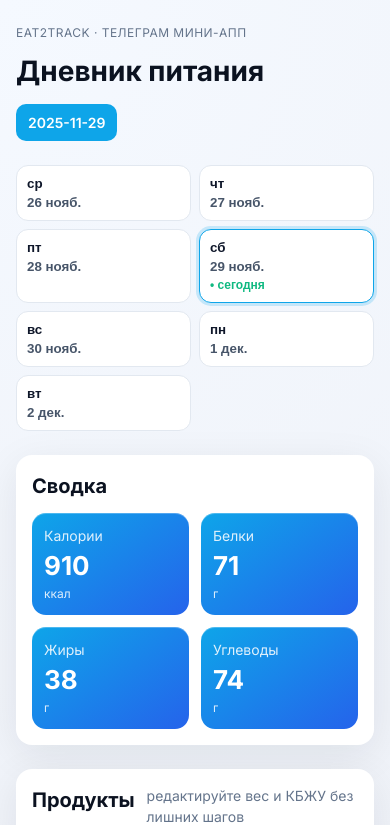
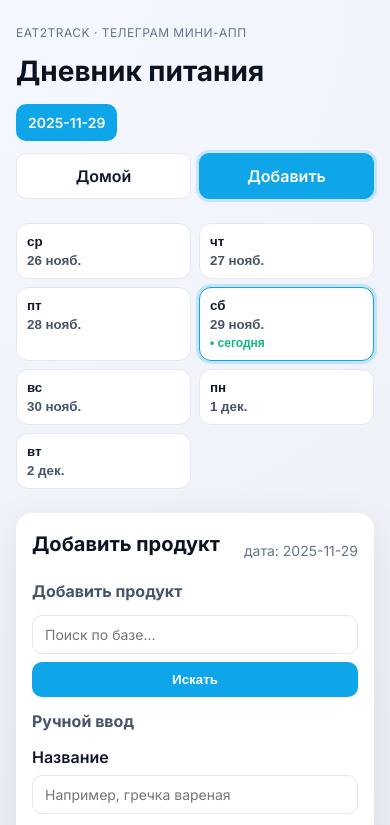
Before and after one commit to makeycc/eat2track, a React (Vite) app: page /add in a window 390 px wide. Shown: the top 825 px of the page. Built offline with nearby package versions, Linux system fonts and the light colour scheme.

Commit message:
Add client routing and shared diary store

```diff
--- a/package.json
+++ b/package.json
@@ -19,6 +19,7 @@
     "@twa-dev/sdk": "7.10.0",
     "react": "^18.3.1",
     "react-dom": "^18.3.1",
+    "react-router-dom": "^6.28.0",
     "zustand": "^4.5.5"
   },
   "devDependencies": {
--- a/src/App.tsx
+++ b/src/App.tsx
@@ -1,100 +1,37 @@
-import { useMemo, useState } from 'react';
-import { DaySlider } from './components/DaySlider';
-import { MacroSummary } from './components/MacroSummary';
-import { FoodList } from './components/FoodList';
-import { AddProductForm } from './components/AddProductForm';
-import { DiaryEntry, Macros, Product } from './types';
-
-const sampleProducts: Product[] = [
-  { id: 'p1', name: 'Куриная грудка', calories: 165, protein: 31, fat: 3.6, carbs: 0 },
-  { id: 'p2', name: 'Рис отварной', calories: 130, protein: 2.7, fat: 0.3, carbs: 28 },
-  { id: 'p3', name: 'Авокадо', calories: 160, protein: 2, fat: 15, carbs: 9 },
-];
-
-function calculateDailyTotals(entries: DiaryEntry[]): Macros {
-  return entries.reduce(
-    (acc, entry) => {
-      const factor = entry.weight / 100;
-      const macros = entry.macrosOverride;
-      acc.calories += macros?.calories ?? entry.product.calories * factor;
-      acc.protein += macros?.protein ?? entry.product.protein * factor;
-      acc.fat += macros?.fat ?? entry.product.fat * factor;
-      acc.carbs += macros?.carbs ?? entry.product.carbs * factor;
-      return acc;
-    },
-    { calories: 0, protein: 0, fat: 0, carbs: 0 }
-  );
-}
-
-function getTodayISO() {
-  return new Date().toISOString().slice(0, 10);
-}
+import { NavLink, BrowserRouter, Routes, Route } from 'react-router-dom';
+import { AddProductPage } from './pages/AddProductPage';
+import { HomePage } from './pages/HomePage';
+import { useDiaryStore } from './store/useDiaryStore';
 
 export default function App() {
-  const [selectedDate, setSelectedDate] = useState<string>(getTodayISO());
-  const [entries, setEntries] = useState<Record<string, DiaryEntry[]>>({
-    [getTodayISO()]: sampleProducts.map((product) => ({ id: crypto.randomUUID(), product, weight: 200 })),
-  });
-  const [searchHistory, setSearchHistory] = useState<string[]>([]);
-
-  const currentEntries = entries[selectedDate] ?? [];
-  const totals = useMemo(() => calculateDailyTotals(currentEntries), [currentEntries]);
-
-  const upsertEntry = (entry: DiaryEntry) => {
-    setEntries((prev) => {
-      const dayEntries = prev[selectedDate] ?? [];
-      const idx = dayEntries.findIndex((item) => item.id === entry.id);
-      if (idx === -1) return { ...prev, [selectedDate]: [...dayEntries, entry] };
-      const updated = [...dayEntries];
-      updated[idx] = entry;
-      return { ...prev, [selectedDate]: updated };
-    });
-  };
-
-  const deleteEntry = (id: string) => {
-    setEntries((prev) => {
-      const dayEntries = prev[selectedDate] ?? [];
-      return { ...prev, [selectedDate]: dayEntries.filter((item) => item.id !== id) };
-    });
-  };
-
-  const handleSearch = (query: string) => {
-    setSearchHistory((prev) => [query, ...prev.filter((item) => item !== query)].slice(0, 6));
-  };
-
-  const handleCreate = (entry: DiaryEntry) => {
-    upsertEntry(entry);
-    setSelectedDate(selectedDate);
-  };
+  const selectedDate = useDiaryStore((state) => state.selectedDate);
 
   return (
+    <BrowserRouter>
       <div className="app-shell">
         <header>
           <div>
             <p className="eyebrow">eat2track · телеграм мини-апп</p>
             <h1>Дневник питания</h1>
           </div>
+          <div className="header-right">
             <div className="today-chip">{selectedDate}</div>
+            <nav className="nav-buttons">
+              <NavLink to="/" className={({ isActive }) => `nav-button ${isActive ? 'active' : ''}`}>
+                Домой
+              </NavLink>
+              <NavLink to="/add" className={({ isActive }) => `nav-button ${isActive ? 'active' : ''}`}>
+                Добавить
+              </NavLink>
+            </nav>
+          </div>
         </header>
 
-      <DaySlider selectedDate={selectedDate} onChange={setSelectedDate} />
-
-      <section>
-        <h2>Сводка</h2>
-        <MacroSummary macros={totals} />
-      </section>
-
-      <section>
-        <div className="section-header">
-          <h2>Продукты</h2>
-          <span className="hint">редактируйте вес и КБЖУ без лишних шагов</span>
+        <Routes>
+          <Route path="/" element={<HomePage />} />
+          <Route path="/add" element={<AddProductPage />} />
+        </Routes>
       </div>
-        <FoodList entries={currentEntries} onUpdate={upsertEntry} onDelete={deleteEntry} />
-      </section>
-
-      <section>
-        <AddProductForm onSubmit={handleCreate} onSearch={handleSearch} history={searchHistory} />
-      </section>
-    </div>
+    </BrowserRouter>
   );
 }
--- /dev/null
+++ b/src/pages/AddProductPage.tsx
@@ -0,0 +1,25 @@
+import { AddProductForm } from '../components/AddProductForm';
+import { DaySlider } from '../components/DaySlider';
+import { useDiaryStore } from '../store/useDiaryStore';
+
+export function AddProductPage() {
+  const selectedDate = useDiaryStore((state) => state.selectedDate);
+  const setSelectedDate = useDiaryStore((state) => state.setSelectedDate);
+  const addEntry = useDiaryStore((state) => state.addEntry);
+  const recordSearch = useDiaryStore((state) => state.recordSearch);
+  const searchHistory = useDiaryStore((state) => state.searchHistory);
+
+  return (
+    <>
+      <DaySlider selectedDate={selectedDate} onChange={setSelectedDate} />
+
+      <section>
+        <div className="section-header">
+          <h2>Добавить продукт</h2>
+          <span className="hint">дата: {selectedDate}</span>
+        </div>
+        <AddProductForm onSubmit={addEntry} onSearch={recordSearch} history={searchHistory} />
+      </section>
+    </>
+  );
+}
--- /dev/null
+++ b/src/pages/HomePage.tsx
@@ -0,0 +1,50 @@
+import { useMemo } from 'react';
+import { DaySlider } from '../components/DaySlider';
+import { MacroSummary } from '../components/MacroSummary';
+import { FoodList } from '../components/FoodList';
+import { DiaryEntry, Macros } from '../types';
+import { useDiaryStore } from '../store/useDiaryStore';
+
+function calculateDailyTotals(entries: DiaryEntry[]): Macros {
+  return entries.reduce(
+    (acc, entry) => {
+      const factor = entry.weight / 100;
+      const macros = entry.macrosOverride;
+      acc.calories += macros?.calories ?? entry.product.calories * factor;
+      acc.protein += macros?.protein ?? entry.product.protein * factor;
+      acc.fat += macros?.fat ?? entry.product.fat * factor;
+      acc.carbs += macros?.carbs ?? entry.product.carbs * factor;
+      return acc;
+    },
+    { calories: 0, protein: 0, fat: 0, carbs: 0 }
+  );
+}
+
+export function HomePage() {
+  const selectedDate = useDiaryStore((state) => state.selectedDate);
+  const setSelectedDate = useDiaryStore((state) => state.setSelectedDate);
+  const entries = useDiaryStore((state) => state.entries[state.selectedDate] ?? []);
+  const updateEntry = useDiaryStore((state) => state.updateEntry);
+  const deleteEntry = useDiaryStore((state) => state.deleteEntry);
+
+  const totals = useMemo(() => calculateDailyTotals(entries), [entries]);
+
+  return (
+    <>
+      <DaySlider selectedDate={selectedDate} onChange={setSelectedDate} />
+
+      <section>
+        <h2>Сводка</h2>
+        <MacroSummary macros={totals} />
+      </section>
+
+      <section>
+        <div className="section-header">
+          <h2>Продукты</h2>
+          <span className="hint">редактируйте вес и КБЖУ без лишних шагов</span>
+        </div>
+        <FoodList entries={entries} onUpdate={updateEntry} onDelete={deleteEntry} />
+      </section>
+    </>
+  );
+}
--- /dev/null
+++ b/src/store/useDiaryStore.ts
@@ -0,0 +1,60 @@
+import { create } from 'zustand';
+import { DiaryEntry, Product } from '../types';
+
+const sampleProducts: Product[] = [
+  { id: 'p1', name: 'Куриная грудка', calories: 165, protein: 31, fat: 3.6, carbs: 0 },
+  { id: 'p2', name: 'Рис отварной', calories: 130, protein: 2.7, fat: 0.3, carbs: 28 },
+  { id: 'p3', name: 'Авокадо', calories: 160, protein: 2, fat: 15, carbs: 9 },
+];
+
+function getTodayISO() {
+  return new Date().toISOString().slice(0, 10);
+}
+
+type DiaryState = {
+  selectedDate: string;
+  entries: Record<string, DiaryEntry[]>;
+  searchHistory: string[];
+  setSelectedDate: (date: string) => void;
+  addEntry: (entry: DiaryEntry) => void;
+  updateEntry: (entry: DiaryEntry) => void;
+  deleteEntry: (id: string) => void;
+  recordSearch: (query: string) => void;
+};
+
+const todayISO = getTodayISO();
+
+export const useDiaryStore = create<DiaryState>((set) => ({
+  selectedDate: todayISO,
+  entries: {
+    [todayISO]: sampleProducts.map((product) => ({ id: crypto.randomUUID(), product, weight: 200 })),
+  },
+  searchHistory: [],
+  setSelectedDate: (date) => set({ selectedDate: date }),
+  addEntry: (entry) =>
+    set((state) => {
+      const date = state.selectedDate;
+      const dayEntries = state.entries[date] ?? [];
+      return { ...state, entries: { ...state.entries, [date]: [...dayEntries, entry] } };
+    }),
+  updateEntry: (entry) =>
+    set((state) => {
+      const date = state.selectedDate;
+      const dayEntries = state.entries[date] ?? [];
+      const idx = dayEntries.findIndex((item) => item.id === entry.id);
+      if (idx === -1) return state;
+      const updated = [...dayEntries];
+      updated[idx] = entry;
+      return { ...state, entries: { ...state.entries, [date]: updated } };
+    }),
+  deleteEntry: (id) =>
+    set((state) => {
+      const date = state.selectedDate;
+      const dayEntries = state.entries[date] ?? [];
+      return { ...state, entries: { ...state.entries, [date]: dayEntries.filter((item) => item.id !== id) } };
+    }),
+  recordSearch: (query) =>
+    set((state) => ({
+      searchHistory: [query, ...state.searchHistory.filter((item) => item !== query)].slice(0, 6),
+    })),
+}));
--- a/src/styles/index.css
+++ b/src/styles/index.css
@@ -34,6 +34,39 @@ header {
   align-items: center;
   justify-content: space-between;
   gap: 12px;
+}
+
+.header-right {
+  display: flex;
+  align-items: center;
+  gap: 12px;
+}
+
+.nav-buttons {
+  display: flex;
+  gap: 8px;
+}
+
+.nav-button {
+  text-decoration: none;
+  border: 1px solid #e2e8f0;
+  border-radius: 10px;
+  padding: 10px 12px;
+  font-weight: 600;
+  color: #0f172a;
+  background: #fff;
+  transition: 0.15s ease;
+}
+
+.nav-button:hover {
+  filter: brightness(0.97);
+}
+
+.nav-button.active {
+  background: #0ea5e9;
+  color: #fff;
+  border-color: #0ea5e9;
+  box-shadow: 0 0 0 3px rgba(14, 165, 233, 0.2);
 }
 
 h1 {
@@ -331,6 +364,22 @@ textarea {
     align-items: flex-start;
   }
 
+  .header-right {
+    width: 100%;
+    flex-direction: column;
+    align-items: flex-start;
+  }
+
+  .nav-buttons {
+    width: 100%;
+    flex-wrap: wrap;
+  }
+
+  .nav-button {
+    flex: 1 1 140px;
+    text-align: center;
+  }
+
   .food-header {
     flex-direction: column;
     align-items: flex-start;
```
Lines whose indentation alone changed are shown as unchanged.
